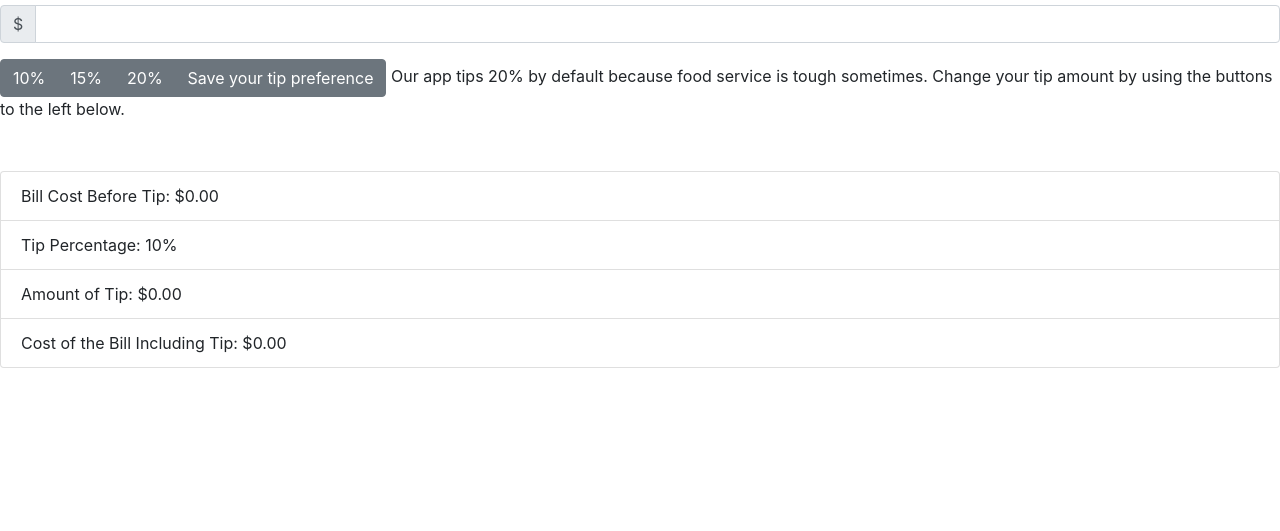
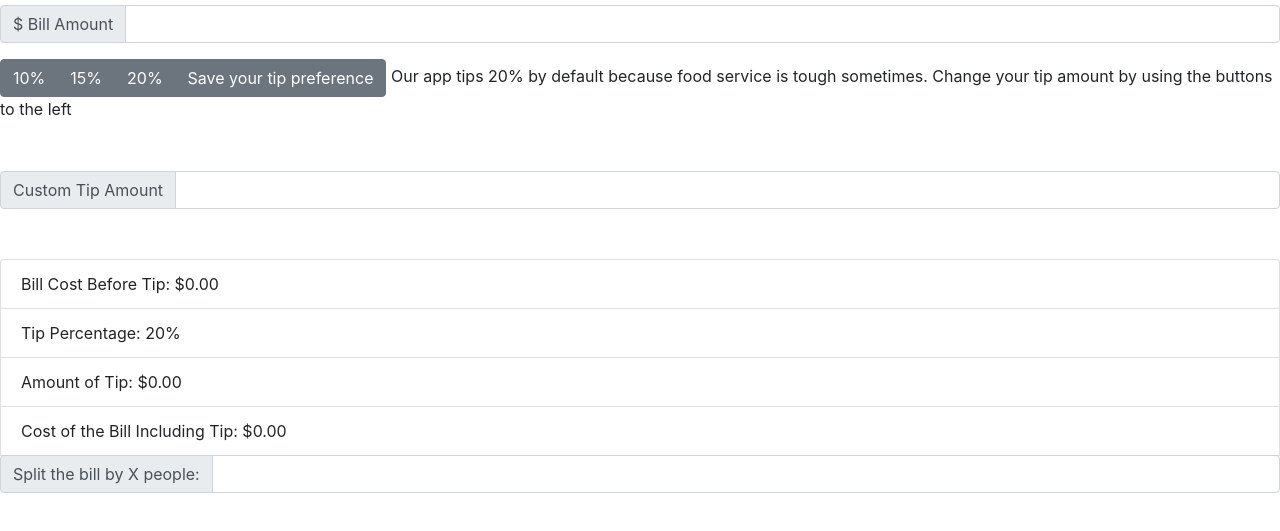
Before and after one commit to rgalinas26/few100-lab-rgg, a website built with webpack: page src/index.html in a window 1280 px wide. Shown: the part 51-582 px from the top of the page. Built offline with nearby package versions, Linux system fonts and the light colour scheme.

Commit message:
added ability to add a custom tip

```diff
--- a/src/index.html
+++ b/src/index.html
@@ -18,7 +18,7 @@
     <div class="input-group mb-3">
       <div class="input-group-prepend">
         <span class="input-group-text"
-              id="basic-addon1">$</span>
+              id="basic-addon1">$ Bill Amount</span>
       </div>
       <input type="number"
              class="form-control"
@@ -45,8 +45,19 @@
     </div>
     <span id="tipMessage">Our app tips 20% by default because food service is tough sometimes. Change your tip amount by
       using the buttons to
-      the left
-      below.</span>
+      the left</span>
+
+    <div class="input-group mb-3"
+         id="customDiv">
+      <div class="input-group-prepend">
+        <span class="input-group-text"
+              id="customTipSpan">Custom Tip Amount</span>
+      </div>
+      <input type="number"
+             class="form-control"
+             id="customTipInput">
+    </div>
+
 
     <ul class="list-group">
       <li class="list-group-item"
@@ -57,8 +68,19 @@
           id="listTipAmount">Amount of Tip: $0.00</li>
       <li class="list-group-item"
           id="listTotal">Cost of the Bill Including Tip: $0.00</li>
+      <li class="list-group-item"
+          id="totalSplitAmount"
+          hidden='true'>Cost for each person: </li>
     </ul>
-
+    <div class="input-group mb-3">
+      <div class="input-group-prepend">
+        <span class="input-group-text"
+              id="basic-addon1">Split the bill by X people: </span>
+      </div>
+      <input type="number"
+             class="form-control"
+             id="splitInput">
+    </div>
   </main>
 </body>
 
--- a/src/index.ts
+++ b/src/index.ts
@@ -11,14 +11,16 @@ const listTipAmount = document.getElementById('listTipAmount');
 const listTotal = document.getElementById('listTotal');
 const tipMessage = document.getElementById('tipMessage');
 const tipPreference = document.getElementById('tipPreference');
+const customTipInput = document.getElementById('customTipInput') as HTMLInputElement;
+const customTipSpan = document.getElementById('customTipSpan');
 let tipPercent = .20;
 
 /* Checks local storage for a user-set default tip percentage. If found,
 disables the button for the prefered amount.*/
 /* #region tipDefault Setting From Local Storage */
 if (localStorage.getItem('tipDefault') === null) {
-    tipPercent = .10;
-    listTipPercentage.innerText = 'Tip Percentage: 10%';
+    tipPercent = .20;
+    listTipPercentage.innerText = 'Tip Percentage: 20%';
 } else if (localStorage.getItem('tipDefault') === '10') {
     tipPercent = .10;
     tipMessage.innerText = 'Tip Percentage set to 10% (your saved tip preference)';
@@ -45,7 +47,6 @@ if (localStorage.getItem('tipDefault') === null) {
 
 // anon func to store user tip preference in LocalStorage
 tipPreference.addEventListener('click', () => {
-    console.log('tip default is being called');
     if (tenPercent.disabled === true) {
         localStorage.setItem('tipDefault', '10');
     } else if (fifteenPercent.disabled === true) {
@@ -55,13 +56,32 @@ tipPreference.addEventListener('click', () => {
     }
 });
 
-// func to call caluclate when a user changes the input in bill amount box
+// listening to keyup on bill amount input and calls calculate function
 billInput.addEventListener('keyup', function () {
-    calculate();
+    listBillAmount.innerText = `Bill Cost Before Tip: $${billInput.value}`;
+    if (customTipInput.value === '') {
+        calculate();
+    }
 });
+
+/* listening to keyup on custom tip amount. Should change innerText of list tip %, hide
+the percentage choices from default tip amounts, and add the custom tip to the total bill. */
+customTipInput.addEventListener('keyup', () => {
+    tipPercent = customTipInput.valueAsNumber;
+    listTipAmount.hidden = true;
+    listTipPercentage.innerText = `Custom Tip: $${tipPercent}`;
+    const customTipGrandTotal = billInput.valueAsNumber + customTipInput.valueAsNumber;
+    listTotal.innerText = `Cost of Bill Including Tip: $${customTipGrandTotal}`;
+});
+customTipSpan.addEventListener('click', () => {
+    customTipInput.hidden = false;
+});
+
 
 // anon func to change tip percentage if user clicks button and calls calculate to update values accordingly
 tenPercent.addEventListener('click', () => {
+    listTipAmount.hidden = false;
+    customTipInput.hidden = true;
     tipPercent = .10;
     calculate();
     tenPercent.disabled = true;
@@ -71,6 +91,8 @@ tenPercent.addEventListener('click', () => {
     listTipPercentage.innerText = 'Tip Percentage: 10%';
 });
 fifteenPercent.addEventListener('click', () => {
+    listTipAmount.hidden = false;
+    customTipInput.hidden = true;
     tipPercent = .15;
     calculate();
     tenPercent.disabled = false;
@@ -80,6 +102,8 @@ fifteenPercent.addEventListener('click', () => {
     listTipPercentage.innerText = 'Tip Percentage: 15%';
 });
 twentyPercent.addEventListener('click', () => {
+    listTipAmount.hidden = false;
+    customTipInput.hidden = true;
     tipPercent = .20;
     calculate();
     tenPercent.disabled = false;
--- a/src/styles.css
+++ b/src/styles.css
@@ -7,3 +7,6 @@ input.error {
 .list-group{
     margin-top: 50px;
 }
+#customDiv{
+  margin-top: 50px;
+}
```
